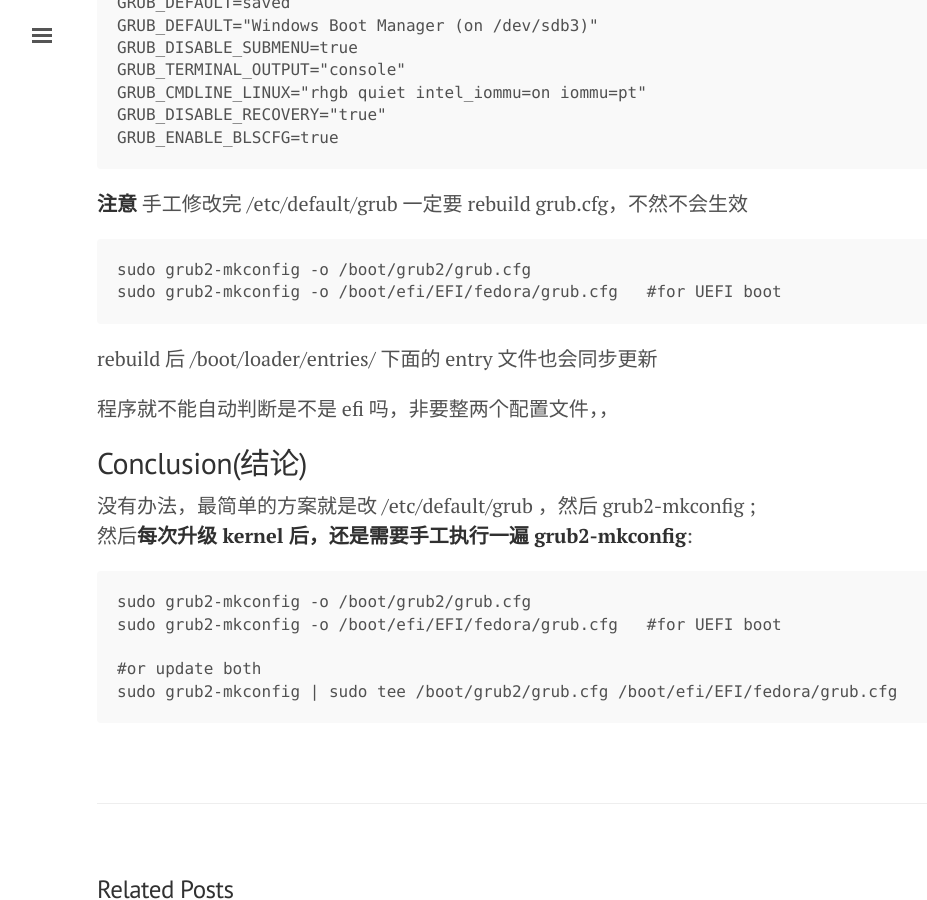
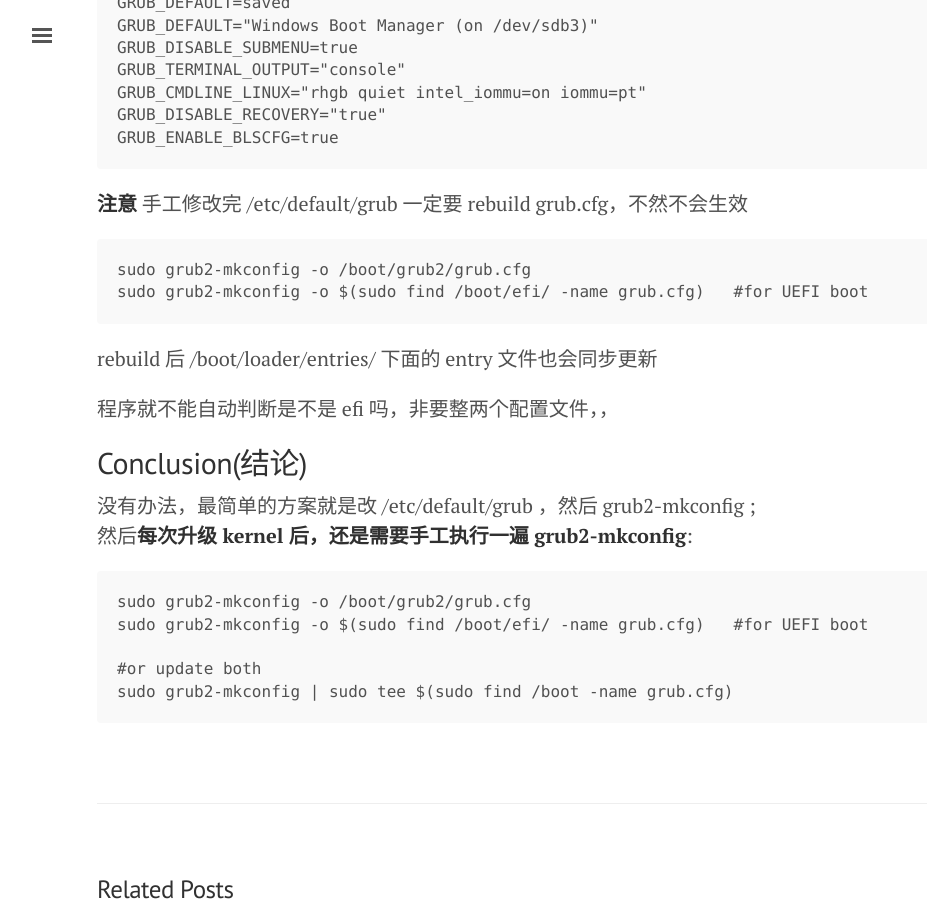
Before and after one commit to tcler/tcler.github.io, a Jekyll site: the page built from _posts/2023-01-05-grub2-set-default-kernel-options-howto.md, in a window 1280 px wide and 900 px high, scrolled down 1215 px. Shown: the whole window, without its empty margins (3-930 px from the left). Built offline with Jekyll 4.4.1, drawn with Linux system fonts in a browser that asks for light colours.

Commit message:
Update 2023-01-05-grub2-set-default-kernel-options-howto.md

````diff
--- a/_posts/2023-01-05-grub2-set-default-kernel-options-howto.md
+++ b/_posts/2023-01-05-grub2-set-default-kernel-options-howto.md
@@ -47,7 +47,7 @@ GRUB_ENABLE_BLSCFG=true
 **注意** 手工修改完 /etc/default/grub 一定要 rebuild grub.cfg，不然不会生效
 ```
 sudo grub2-mkconfig -o /boot/grub2/grub.cfg
-sudo grub2-mkconfig -o /boot/efi/EFI/fedora/grub.cfg   #for UEFI boot
+sudo grub2-mkconfig -o $(sudo find /boot/efi/ -name grub.cfg)   #for UEFI boot
 ```
 rebuild 后 /boot/loader/entries/ 下面的 entry 文件也会同步更新
 
@@ -59,8 +59,8 @@ rebuild 后 /boot/loader/entries/ 下面的 entry 文件也会同步更新
 然后**每次升级 kernel 后，还是需要手工执行一遍 grub2-mkconfig**:
 ```
 sudo grub2-mkconfig -o /boot/grub2/grub.cfg
-sudo grub2-mkconfig -o /boot/efi/EFI/fedora/grub.cfg   #for UEFI boot
+sudo grub2-mkconfig -o $(sudo find /boot/efi/ -name grub.cfg)   #for UEFI boot
 
 #or update both
-sudo grub2-mkconfig | sudo tee /boot/grub2/grub.cfg /boot/efi/EFI/fedora/grub.cfg
+sudo grub2-mkconfig | sudo tee $(sudo find /boot -name grub.cfg)
 ```
````
